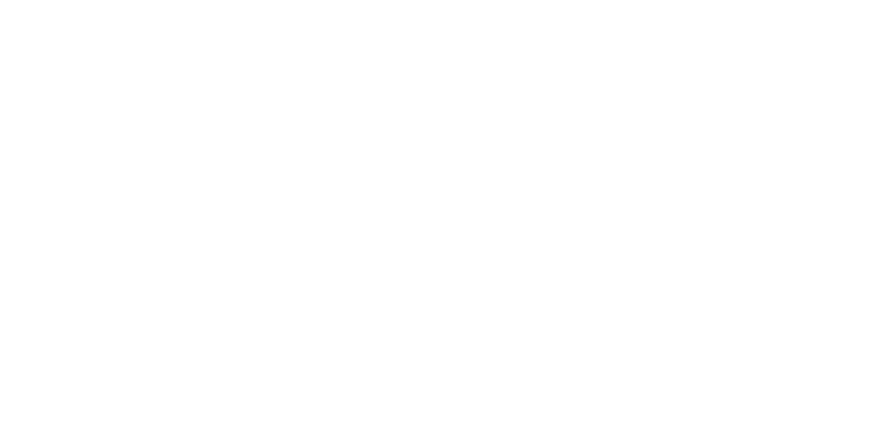
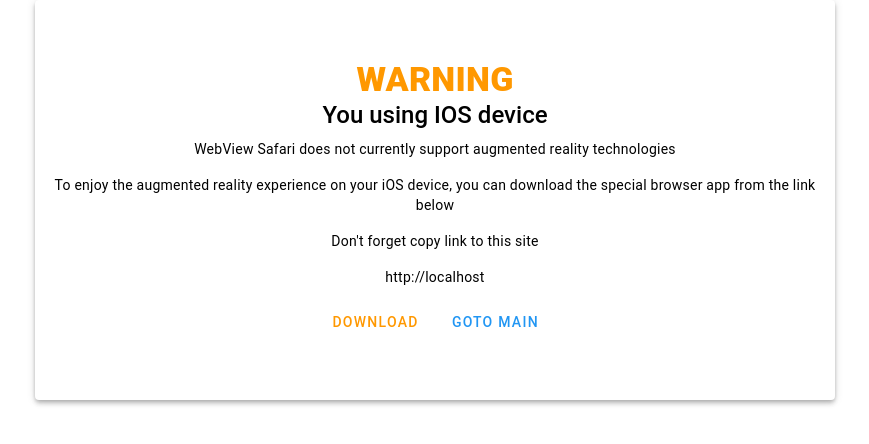
Before and after one commit to iljaverba00/iljaverba00.github.io, a Vue app: page /ar/XRViewer in a window 1280 px wide. Before the commit this address had no page. Shown: the top 444 px of the page, without its empty margins (205-1074 px from the left). Built offline with nearby package versions, Linux system fonts and the light colour scheme.

Commit message:
v - 0.0.11 ios warning screen

```diff
--- a/components.d.ts
+++ b/components.d.ts
@@ -7,6 +7,7 @@
 
 declare module 'vue' {
   export interface GlobalComponents {
+    DownloadXRViewerLayout: typeof import('./src/components/projects/ar/pages/DownloadXRViewerLayout.vue')['default']
     Main: typeof import('./src/components/Main.vue')['default']
     ProjectCard: typeof import('./src/components/ui/ProjectCard.vue')['default']
     RouterLink: typeof import('vue-router')['RouterLink']
--- /dev/null
+++ b/src/components/projects/ar/pages/DownloadXRViewerLayout.vue
@@ -0,0 +1,65 @@
+<script setup>
+import {useRouter} from "vue-router";
+import {routes} from "../../../../router/routes";
+
+let router = useRouter();
+const downloadApp = () => {
+  window.location.href = 'https://apps.apple.com/us/app/webxr-viewer/id1295998056'
+}
+const toMain = () => {
+  router.push(routes[0].path)
+}
+// const copy = () => {
+//   navigator.clipboard.writeText(document.location.origin)
+// }
+const origin = location.origin;
+</script>
+
+<template>
+  <v-sheet
+      color="white"
+      class="d-flex align-center justify-center flex-wrap text-center mx-auto px-4"
+      elevation="4"
+      height="400"
+      max-width="800"
+      width="100%"
+      rounded
+  >
+    <div>
+      <h2 class="text-h4 font-weight-black text-orange">WARNING</h2>
+
+      <div class="text-h5 font-weight-medium mb-2">
+        You using IOS device
+      </div>
+
+
+      <p class="text-body-2 mb-4">
+        WebView Safari does not currently support augmented reality technologies
+      </p>
+
+      <p class="text-body-2 mb-4">
+        To enjoy the augmented reality experience on your iOS device, you can download the special browser app from the
+        link below
+      </p>
+
+      <p class="text-body-2 mb-4">
+        Don't forget copy link to this site
+      </p>
+      <p class="text-body-2 mb-4">
+        {{ origin }}
+      </p>
+
+
+      <!--      <v-btn color="orange" variant="text" @click="copy">(1) COPY THIS SITE LINK</v-btn>-->
+
+      <v-btn color="orange" variant="text" @click="downloadApp">DOWNLOAD</v-btn>
+
+      <v-btn color="blue" variant="text" @click="toMain">GOTO MAIN</v-btn>
+
+
+    </div>
+  </v-sheet>
+</template>
+
+<style scoped>
+</style>
--- a/src/components/projects/ar/threejs/debug.js
+++ b/src/components/projects/ar/threejs/debug.js
@@ -2,7 +2,7 @@
 
     const debugDiv = document.createElement('div');
     debugDiv.id = 'debug';
-    debugDiv.style = 'z-index:100000;font-size:10px;color:grey;width:100vw;height:50vh;top:50vh;display:none;position:absolute;overflow:auto';
+    debugDiv.style = 'font-size:10px;color:grey;width:100vw;height:50vh;top:50vh;display:none;position:absolute;overflow:auto';
     document.body.appendChild(debugDiv);
 
 
--- a/src/components/projects/ar/threejs/index.js
+++ b/src/components/projects/ar/threejs/index.js
@@ -1,6 +1,5 @@
 import * as THREE from 'three';
 import {ref} from "vue";
-import {debugDiv} from "./debug";
 
 let container;
 let camera, scene, renderer;
@@ -12,18 +11,16 @@
 let hitTestSourceRequested = false;
 let currentSession = ref(null);
 
-const SESSION_NAME = 'immersive-ar';
 
 //let statusAr = ref(); // undefined | null - didn't checked, false - not supported, true - supported
 
 const geometry = new THREE.CylinderGeometry(0.1, 0.1, 0.2, 32).translate(0, 0.1, 0);
 
 export default function () {
-    isARSupported(() => {
-        init();
-        animate();
-        sessionSwitcher();
-    })
+    init();
+    animate();
+    sessionSwitcher();
+
     return {
         resetArSession,
         addCylinder,
@@ -81,7 +78,7 @@
 }
 
 const clearCylinders = () => {
-    const obj = scene.getObjectsByProperty('test',null,[]);
+    const obj = scene.getObjectsByProperty('test', null, []);
     //alert(obj.length)
     for (const o of obj) {
         scene.remove(o);
@@ -95,6 +92,7 @@
         reticle.matrix.decompose(mesh.position, mesh.quaternion, mesh.scale);
         mesh.test = null;
         mesh.scale.y = Math.random() * 2 + 1;
+        console.log(reticle.visible)
         scene.add(mesh);
     }
 }
@@ -149,14 +147,6 @@
     }
 }
 
-const isARSupported = (resolve, reject) => {
-    navigator.xr.isSessionSupported(SESSION_NAME).then((supported) => {
-        supported ? resolve() : reject?.(supported);
-    }).catch((e) => {
-        console.warn(e)
-        reject?.(e)
-    });
-}
 
 export const sessionSwitcher = () => {
 
@@ -172,7 +162,7 @@
         domOverlay: {root: container}
     };
 
-    navigator.xr.requestSession(SESSION_NAME, sessionInit)
+    navigator.xr.requestSession('immersive-ar', sessionInit)
         .then(async (session) => {
             session.addEventListener('end', onSessionEnded);
             renderer.xr.setReferenceSpaceType('local');
--- /dev/null
+++ b/src/components/projects/ar/utils.js
@@ -0,0 +1,27 @@
+// source https://stackoverflow.com/questions/9038625/detect-if-device-is-ios
+export const isIOS = () => {
+    return [
+            'iPad Simulator',
+            'iPhone Simulator',
+            'iPod Simulator',
+            'iPad',
+            'iPhone',
+            'iPod'
+        ].includes(navigator.platform)
+        // iPad on iOS 13 detection
+        || (navigator.userAgent.includes("Mac") && "ontouchend" in document)
+}
+
+
+export const isARSupported = (resolve, reject) => {
+    if (!navigator?.xr?.isSessionSupported) {
+        reject?.();
+        return;
+    }
+    navigator.xr.isSessionSupported('immersive-ar').then((supported) => {
+        supported ? resolve() : reject?.(supported);
+    }).catch((e) => {
+        console.warn(e)
+        reject?.(e)
+    });
+}
--- a/src/components/ui/ProjectCard.vue
+++ b/src/components/ui/ProjectCard.vue
@@ -40,11 +40,21 @@
       </div>
     </v-expand-transition>
   </v-card>
+
+  <v-alert
+      v-model="alertModel"
+      density="compact"
+      text="Your browser or device not supported Augmented Reality Engine 'WebXR'"
+      title="Not supported AR"
+      type="warning"
+  ></v-alert>
 </template>
 
 <script setup>
 import {ref} from "vue";
 import {useRouter} from "vue-router";
+import {routes} from "../../router/routes";
+import {isARSupported, isIOS} from "../projects/ar/utils";
 
 const props = defineProps(['title', 'subtitle', 'image', 'desc', 'route']);
 
@@ -52,8 +62,26 @@
 
 const show = ref(false);
 
+const alertModel = ref(false);
+
 const toLayout = () => {
+  if (props.route === routes[1].path) {
+    isARSupported(() => {
           router.push(props.route)
+        }, () => {
+          if (isIOS()) {
+            router.push(routes[2].path)
+          } else {
+            alertModel.value = true
+            setTimeout(() => {
+              alertModel.value = false
+            }, 10000)
+          }
+        }
+    )
+  } else {
+    router.push(props.route)
+  }
 }
 </script>
 
--- a/src/router/routes.js
+++ b/src/router/routes.js
@@ -1,7 +1,9 @@
 import Main from '../components/Main.vue'
 import AR from '../components/projects/ar/threejs/ThreeAR.vue'
+import DownloadXRViewer from '../components/projects/ar/pages/DownloadXRViewerLayout.vue'
 
 export const routes = [
     {path: '/', component: Main},
-    {path: '/ar', component: AR}
+    {path: '/ar', component: AR},
+    {path: '/ar/XRViewer', component: DownloadXRViewer}
 ]
```
Also changed, not shown: 5 other files (tests, documents, lock files or other folders). Lines whose indentation alone changed are shown as unchanged.
